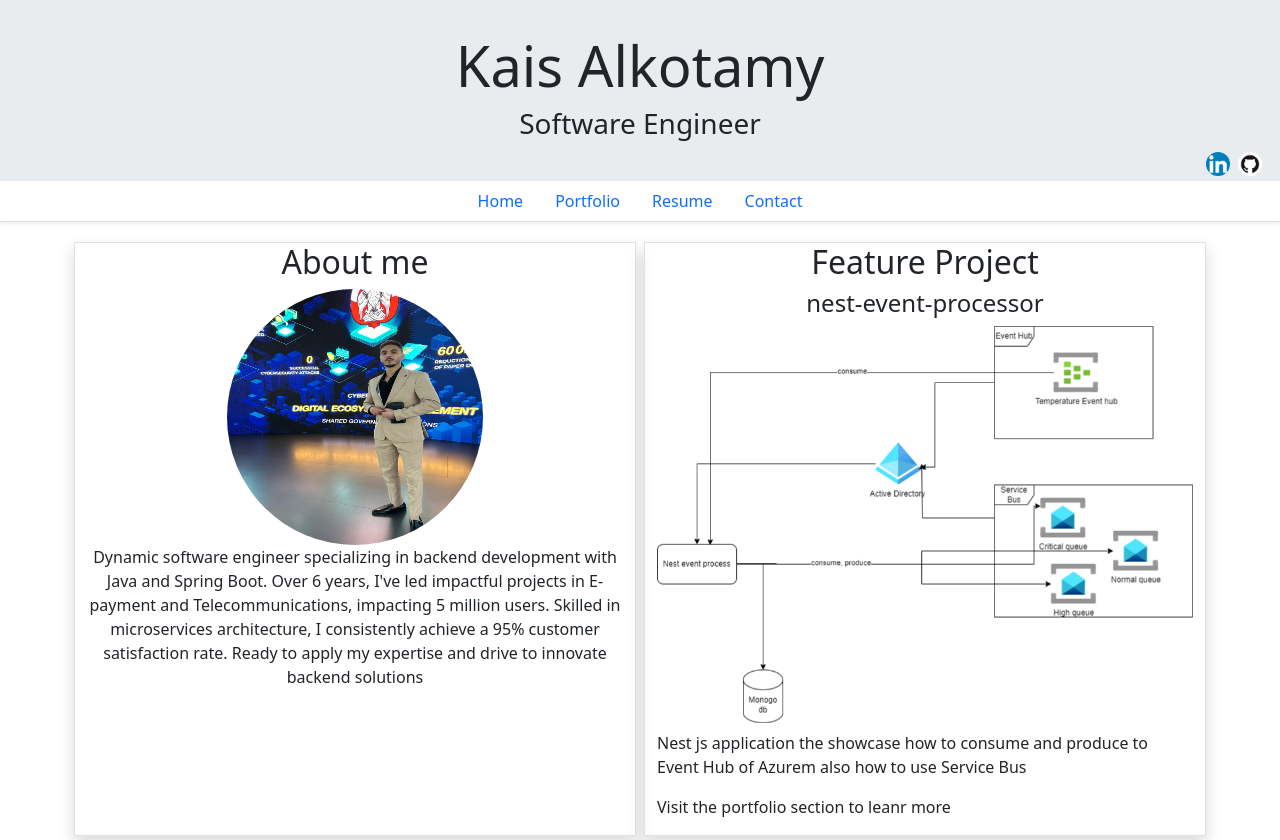
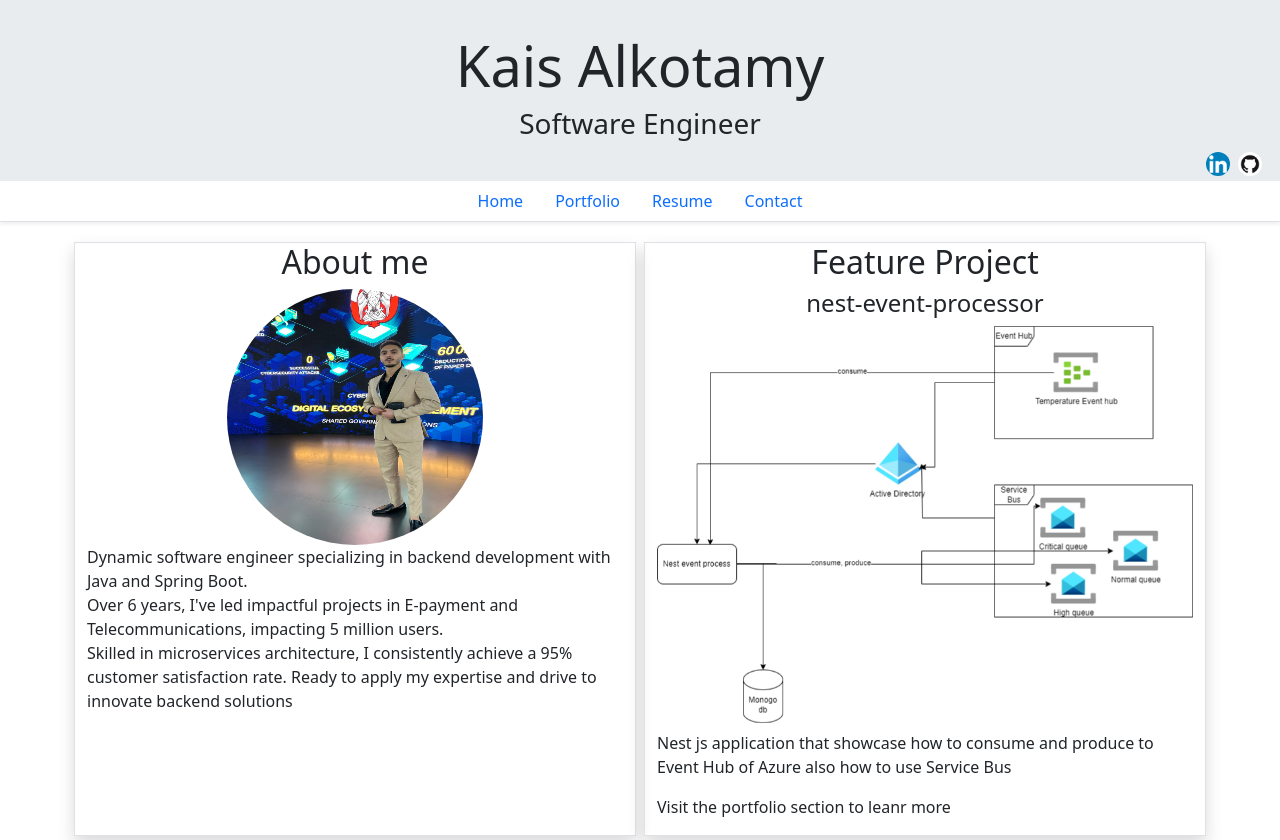
Before and after one commit to kaisKa/Portfolio, an Angular app: page / in a window 1280 px wide. Built offline with nearby package versions, Linux system fonts and the light colour scheme.

Commit message:
fix filter --> comparison issue, fix iterating over projects --> initization  issue

```diff
--- a/src/app/_services/projects.service.ts
+++ b/src/app/_services/projects.service.ts
@@ -31,34 +31,55 @@ export class ProjectsService {
     );
   }
 
-
-
-  getProjectsByFilter(filterTags: Tag[]) {
+  getProjectsByFilter(filterTags: Tag[]): Observable<Project[]> {
+    return this.getProjects().pipe(
+      map(projects => {
         let filteredProjects: Project[] = [];
-    this.getProjects().subscribe({
-      next: res => {
-        this.projects = res
-        console.log("sdsa");
-      }
-    });
-    this.projects.forEach(function (project) {
+        projects.forEach(function (p) {
           let foundAll = true;
 
           filterTags.forEach(function (filterTag) {
-        if (project.tags.includes(filterTag) == false)
+            if (!p.tags.some(tag => tag.key === filterTag.key))
               foundAll = false;
           })
 
           if (foundAll)
-        filteredProjects.push(project)
+            filteredProjects.push(p)
         })
 
-    return filteredProjects
+        return filteredProjects;
+      })
+    )
   }
 
 
 
-  getProjects() {
+  // getProjectsByFilter(filterTags: Tag[]) {
+  //   let filteredProjects: Project[] = [];
+  //   this.getProjects().subscribe({
+  //     next: res => {
+  //       this.projects = res
+  //       this.projects.forEach(function (project) {
+  //         let foundAll = true;
+
+  //         filterTags.forEach(function (filterTag) {
+  //           if (project.tags.includes(filterTag) == false)
+  //             foundAll = false;
+  //         })
+
+  //         if (foundAll)
+  //           filteredProjects.push(project)
+  //       })
+  //     }
+  //   });
+
+
+  //   return filteredProjects
+  // }
+
+
+
+  getProjects(): Observable<Project[]> {
     return this.http.get<any>("assets/projects.json")
       .pipe(map(response => response.projects as Project[]))
     // .subscribe({
--- a/src/app/home/home.component.html
+++ b/src/app/home/home.component.html
@@ -5,9 +5,10 @@
       <div class="text-center">
         <h2>About me</h2>
         <img src="../../assets/me.png" alt="profile picture" width="256" height="256" class="rounded-circle">
-        <p> Dynamic software engineer specializing in backend development with Java
-          and Spring Boot. Over 6 years, I've led impactful projects in E-payment and
-          Telecommunications, impacting 5 million users. Skilled in microservices
+        <p style="text-align: left;">
+          Dynamic software engineer specializing in backend development with Java and Spring Boot. <br>
+          Over 6 years, I've led impactful projects in E-payment and
+          Telecommunications, impacting 5 million users.<br> Skilled in microservices
           architecture, I consistently achieve a 95% customer satisfaction rate. Ready to
           apply my expertise and drive to innovate backend solutions
 
--- a/src/app/portfolio/portfolio.component.ts
+++ b/src/app/portfolio/portfolio.component.ts
@@ -20,7 +20,7 @@ export class PortfolioComponent implements OnInit {
 
 
 
-  projects = {} as Project[]
+  projects:  Project[] = [];
 
   isCollapsed = true;
   filtering = false;
@@ -37,11 +37,12 @@ export class PortfolioComponent implements OnInit {
   ngOnInit(): void {
     this.projectService.getProjects().subscribe({
       next: res => {
+        if(res.length === 0 )
+          console.log("it is an empty response");
         this.projects = res
-        console.log("sdsa");
       }
     });
-    console.log("posdfs");
+
   }
 
   filter() {
@@ -62,7 +63,14 @@ export class PortfolioComponent implements OnInit {
       this.filtering = true;
     else
       this.filtering = false;
-    this.projects = this.projectService.getProjectsByFilter(filterTags)
+    this.projectService.getProjectsByFilter(filterTags).subscribe({
+      next: res => {
+        this.projects = res;
+
+        console.log("response");
+        console.log(res);
+      }
+    })
   }
 
   resetFilter() {
--- a/src/assets/projects.json
+++ b/src/assets/projects.json
@@ -21,12 +21,12 @@
     {
       "id": 1,
       "name": "nest-event-processor",
-      "summery": "Nest js application the showcase\n how to consume and produce to Event Hub of Azurem also how to use Service Bus",
+      "summery": "Nest js application that showcase\n how to consume and produce to Event Hub of Azure also how to use Service Bus",
       "description": "This project is a Nest.js application built with TypeScript support. The system subscribes to an Azure Event Hub consumer upon startup, continuously listening for events representing sensor data from engines in a manufacturing environment. Upon receiving these events, the application processes them by sending the data to Azure Service Bus queues based on a criteria, which involves checking temperature thresholds. After sending the data to the queues, listeners are set up to consume these events and store them in MongoDB using Mongoose. Additionally, logging mechanisms using Winston are implemented to write logs to the console and to a retention file in the log directory.",
       "projectLink": "https://github.com/kaisKa/nest-event-processor.git",
       "tags": [
         {
-          "key": "TypeScript",
+          "key": "Type Script",
           "color": "blueviolet"
         },
         {
@@ -44,7 +44,7 @@
       "projectLink": "https://github.com/kaisKa/Portfolio.git",
       "tags": [
         {
-          "key": "TypeScript",
+          "key": "Type Script",
           "color": "blueviolet"
         },
         {
```
Lines whose indentation alone changed are shown as unchanged.
